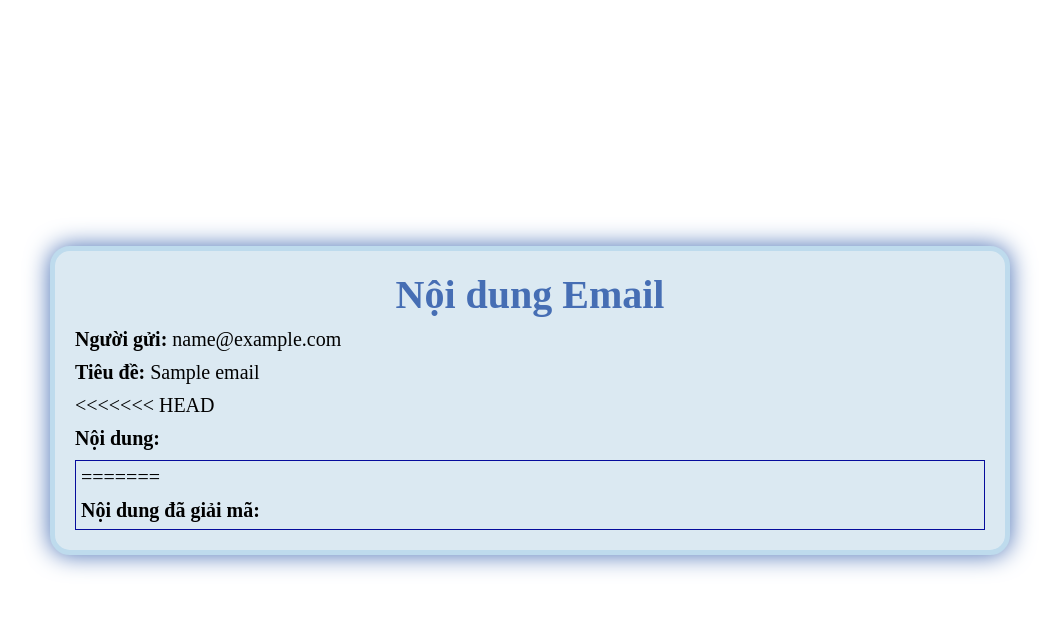
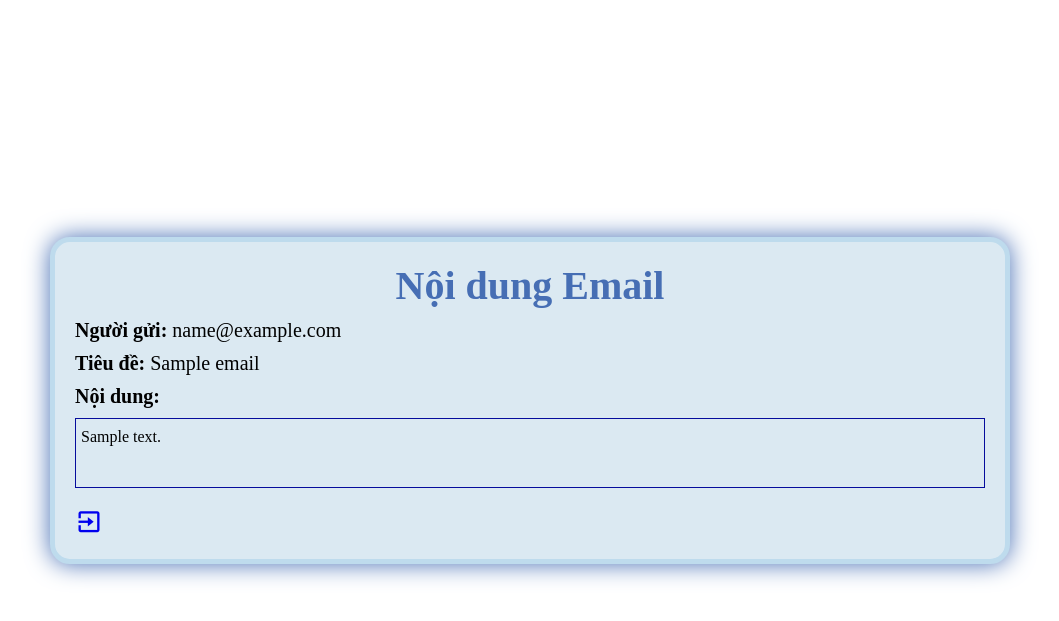
Before and after one commit to nguyenvudev/ATBM_SGU, a Flask app: template templates/decrypt_email.html in a window 1280 px wide. Shown: the top 621 px of the page, without its empty margins (110-1169 px from the left). Run offline with Flask 3, Linux system fonts and the light colour scheme; the template is opened without the code that fills it: most values are stand-ins (such as "Sample title", 1, 10 or a date in 2020).

Commit message:
sua lai giai ma noi dung

```diff
--- a/app.py
+++ b/app.py
@@ -1,9 +1,9 @@
 from datetime import datetime
-
+import json
 import pdfplumber
 from Crypto.PublicKey import RSA
 from cryptography.fernet import Fernet
-from flask import Flask, render_template, request, redirect, url_for, session , send_from_directory , send_file
+from flask import Flask, render_template, request, redirect, url_for, session, send_from_directory, send_file, jsonify
 from flask_sqlalchemy import SQLAlchemy
 from werkzeug.security import generate_password_hash, check_password_hash
 from flask import send_file
@@ -369,6 +369,7 @@
     )
 
 
+
 @app.route('/download_attachment/<int:email_id>', methods=['GET', 'POST'])
 def download_attachment(email_id):
     email = EncryptedEmail.query.get_or_404(email_id)
--- a/models.py
+++ b/models.py
@@ -1,6 +1,6 @@
 from flask_sqlalchemy import SQLAlchemy
 from datetime import datetime
-
+import json
 db = SQLAlchemy()
 
 class User(db.Model):
@@ -19,7 +19,7 @@
     body = db.Column(db.Text, nullable=False)
     aes_key = db.Column(db.Text, nullable=False)
     signature = db.Column(db.Text, nullable=False)
-    attachment = db.Column(db.String(255), nullable=True)  # Add this line
+    attachment = db.Column(db.Text, nullable=True)  # Add this line
     timestamp = db.Column(db.DateTime, default=db.func.current_timestamp())
     encrypted_attachment_content = db.Column(db.Text, nullable=True)
     is_deleted = db.Column(db.Boolean, default=False)
--- a/templates/decrypt_email.html
+++ b/templates/decrypt_email.html
@@ -59,13 +59,8 @@
 <!--            </form>-->
 
             {% if decrypted_body %}
-<<<<<<< HEAD
             <p>Nội dung:</p>
             <div class="content" contenteditable="true" >
-=======
-            <p>Nội dung đã giải mã:</p>
-            <div class="content" contenteditable="true">
->>>>>>> 5061e69e558fd86c15fdba15097493f7c048bbf7
                 <span>{{ decrypted_body | safe }}</span>
             </div>
             {% elif decryption_error %}
```
Also changed, not shown: templates/inbox.html (+30 -30 lines), 8 other files.
